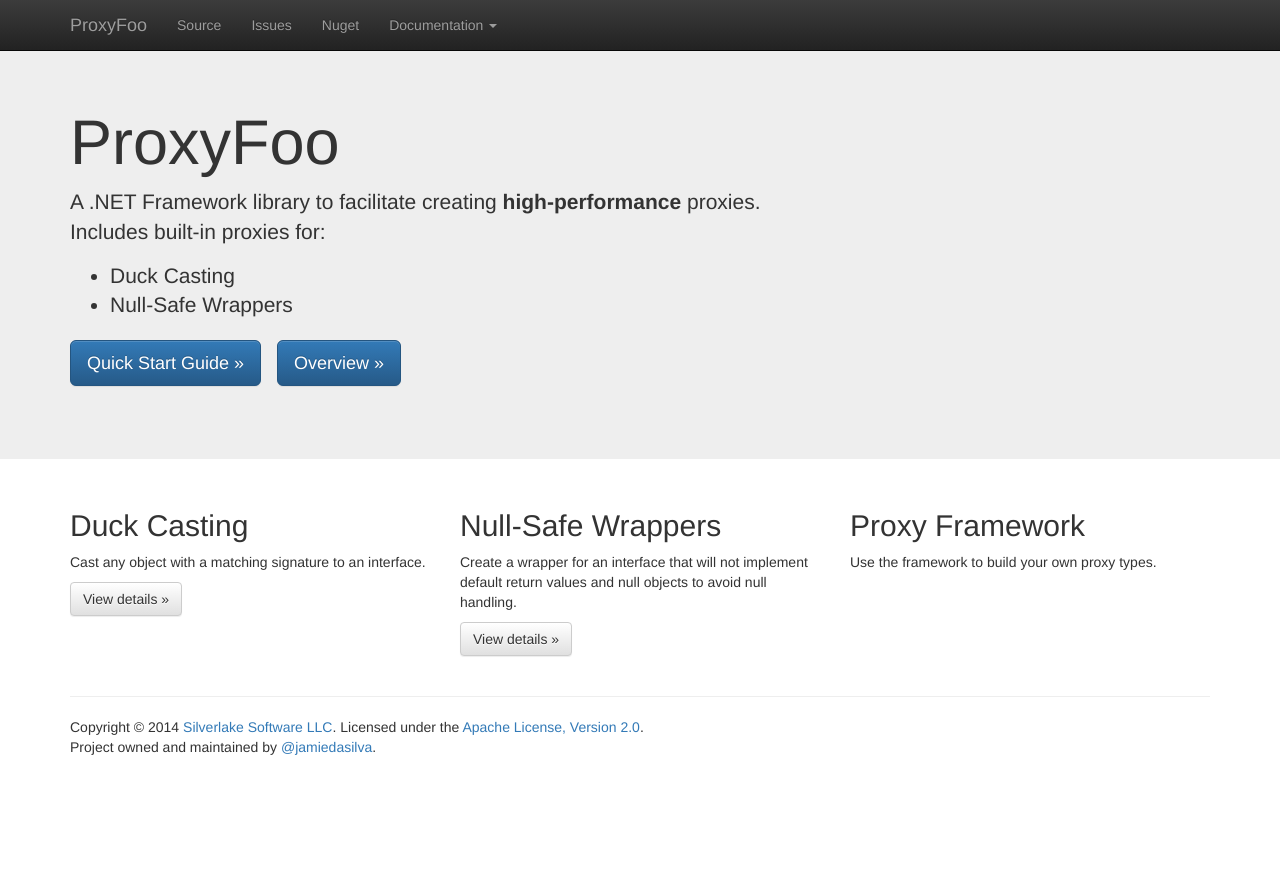
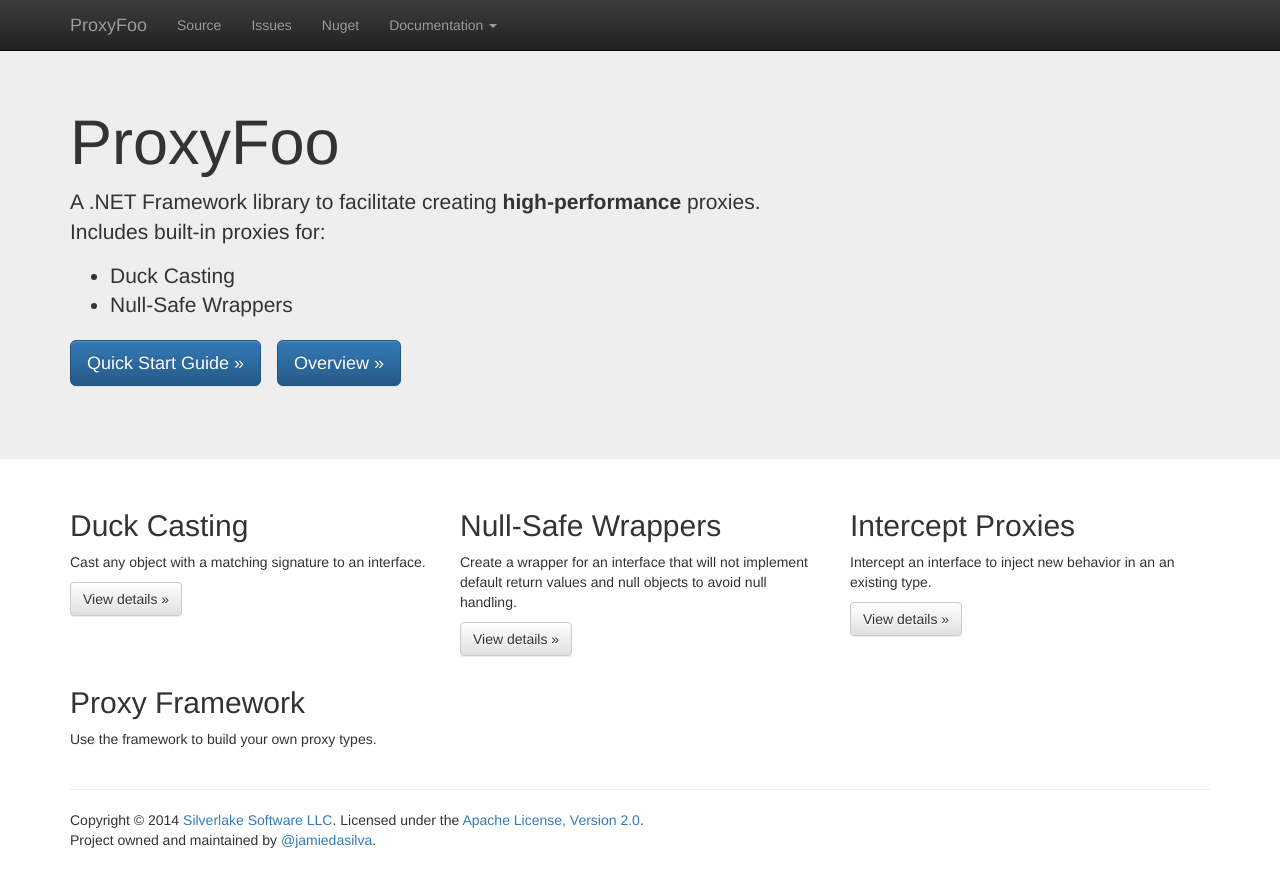
Before and after one commit to ProxyFoo/ProxyFoo.github.io, a Jekyll site: the page built from index.html, in a window 1280 px wide. Shown: the top 887 px of the page. Built offline with Jekyll 4.4.1, drawn with Linux system fonts in a browser that asks for light colours; nearby versions of some CDN libraries; Markdown is read by kramdown in place of the engine named in the settings.

Commit message:
Add description of intercept proxies

```diff
--- /dev/null
+++ b/Gemfile
@@ -0,0 +1,3 @@
+source 'https://rubygems.org'
+gem 'github-pages'
+# gem 'rouge'
--- a/_config.yml
+++ b/_config.yml
@@ -1,3 +1,3 @@
 name: ProxyFoo
 markdown: redcarpet
-pygments: false
+highlighter: none
--- a/_layouts/default.html
+++ b/_layouts/default.html
@@ -42,6 +42,7 @@
                         <li><a href="/docs/overview/">Overview</a></li>
                         <li><a href="/docs/duckproxies/">Duck Proxies</a></li>
                         <li><a href="/docs/safeproxies/">Safe Proxies</a></li>
+                        <li><a href="/docs/interceptproxies/">Intercept Proxies</a></li>
                         </ul>
                      </li>
                  </ul>
--- a/_layouts/doc.html
+++ b/_layouts/doc.html
@@ -23,6 +23,9 @@
                     <li>
                         <h4><a href="/docs/safeproxies/">Safe Proxies</a></h4>
                     </li>
+                    <li>
+                        <h4><a href="/docs/interceptproxies/">Intercept Proxies</a></h4>
+                    </li>
                 </ul>
             </div>
         </div>
--- a/index.html
+++ b/index.html
@@ -33,6 +33,13 @@
             <p><a class="btn btn-default" href="/docs/safeproxies" role="button">View details &raquo;</a></p>
         </div>
         <div class="col-md-4">
+            <h2>Intercept Proxies</h2>
+            <p>Intercept an interface to inject new behavior in an an existing type.</p>
+            <p><a class="btn btn-default" href="/docs/intercept" role="button">View details &raquo;</a></p>
+        </div>
+    </div>
+    <div class="row">
+        <div class="col-md-12">
             <h2>Proxy Framework</h2>
             <p>Use the framework to build your own proxy types.</p>
             <!--<p><a class="btn btn-default" href="#" role="button">View details &raquo;</a></p>-->
```
Also changed, not shown: docs/interceptproxies/index.md (added, +44 -0 lines), docs/overview/index.md (+4 -0 lines), Gemfile.lock (added).
